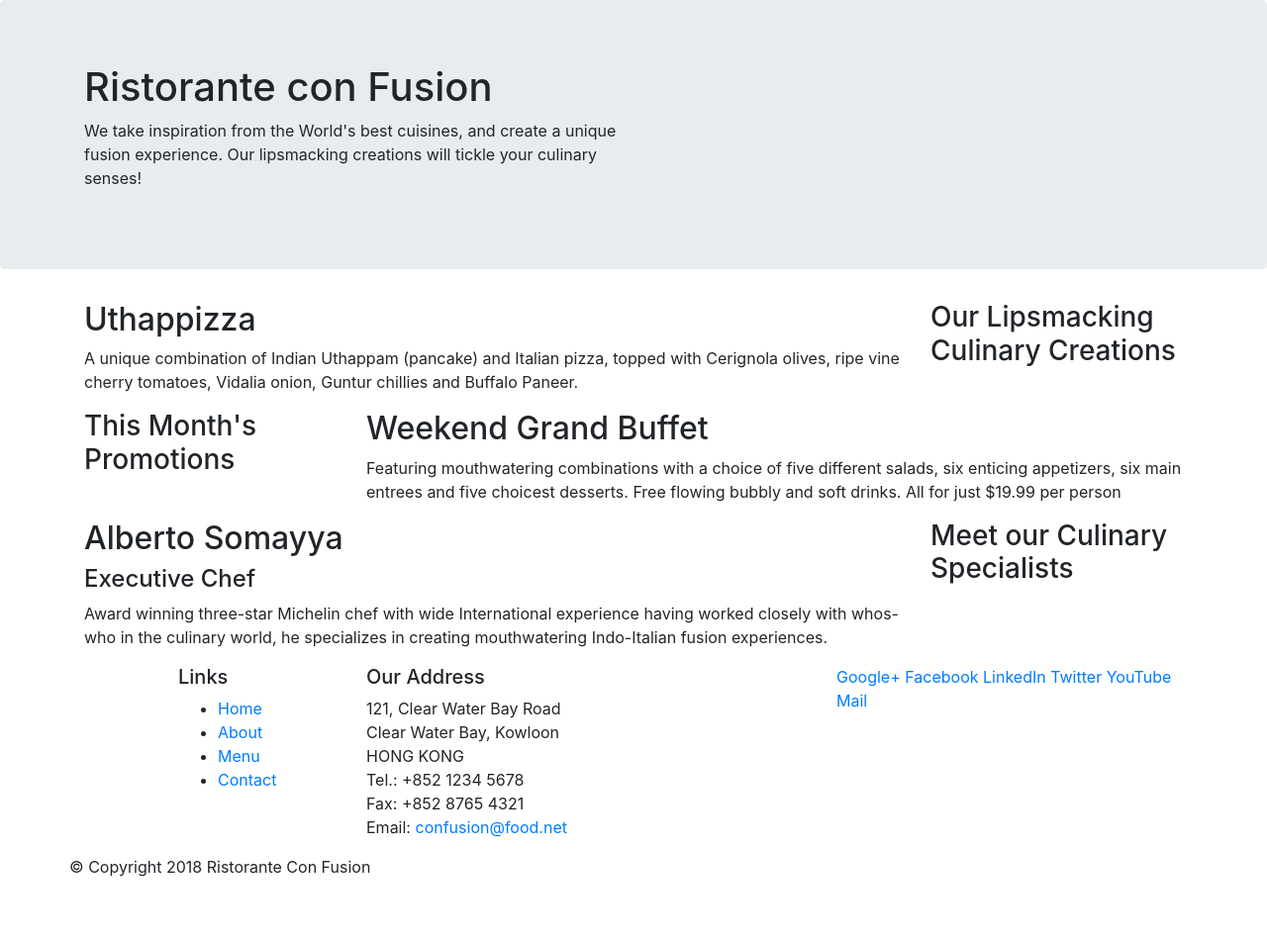
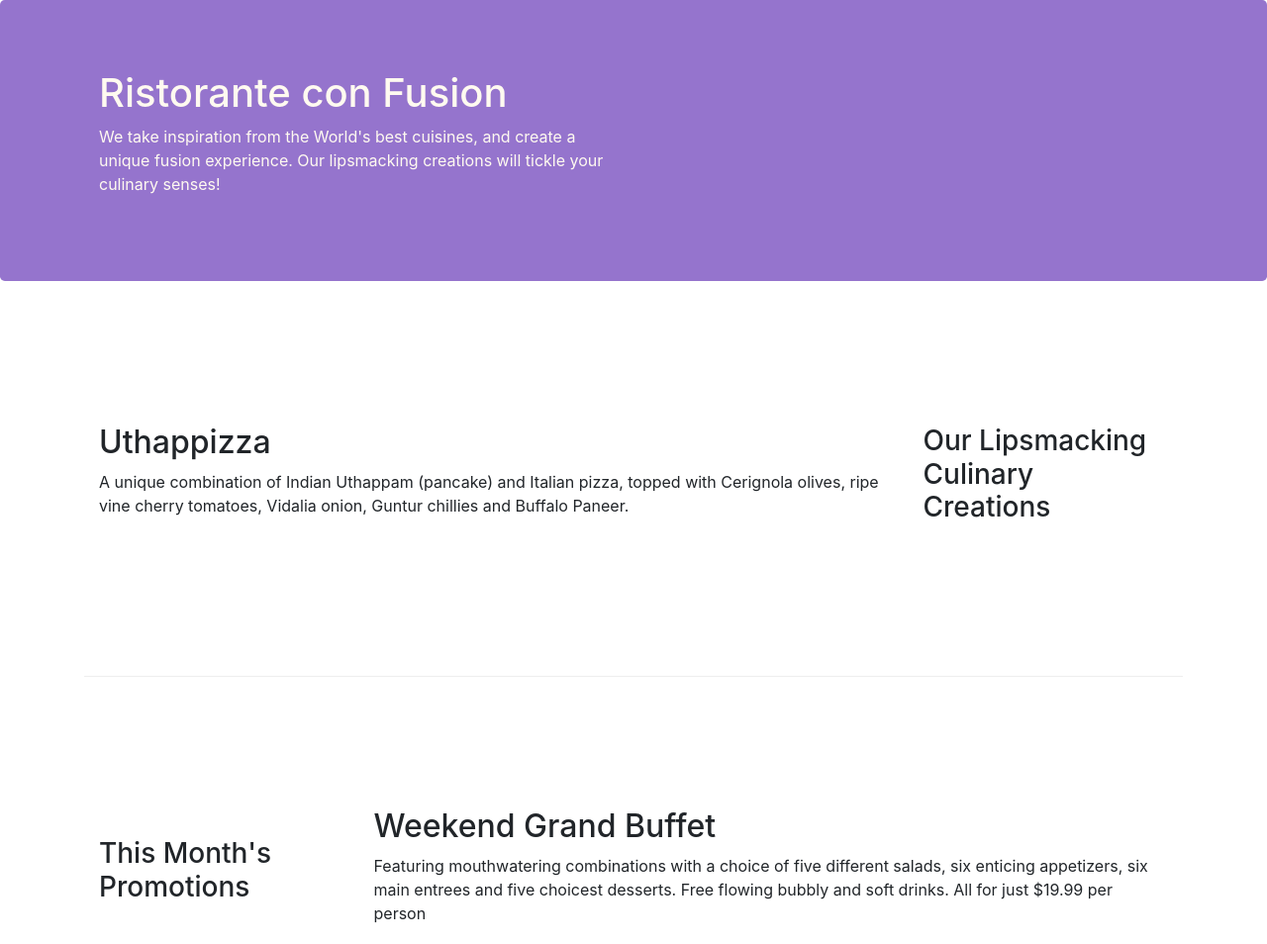
Before and after one commit to aliahsan07/bootStrapFTW, a website: page index.html in a window 1280 px wide. Shown: the top 954 px of the page at 99% size. Before the commit the page ends 904 px from the top, so only its background shows below. Drawn offline with nearby package versions, Linux system fonts and the light colour scheme.

Commit message:
Bootstrap part 2

```diff
--- /dev/null
+++ b/css/styles.css
@@ -0,0 +1,31 @@
+.row-header {
+    margin: 0px auto;
+    padding: 0px auto;
+}
+
+.row-content {
+    margin: 0px auto;
+    padding: 50px 0px 50px 0px;
+    border-bottom: 1px ridge;
+    min-height: 400px;
+}
+
+.footer {
+    background-color: #D1C4E9;
+    margin: 0px auto;
+    padding: 20px 0px 20px 0px;
+}
+
+
+.jumbotron {
+    padding: 70px 30px 70px 30px;
+    margin: 0px auto;
+    background: #9574CD;
+    color: floralwhite;
+}
+
+.address{
+    font-size: 80%;
+    margin: 0px;
+    color:  #0f0f0f;
+}
--- a/index.html
+++ b/index.html
@@ -10,6 +10,7 @@
 
      <!-- Bootstrap CSS -->
      <link rel="stylesheet" href="node_modules/bootstrap/dist/css/bootstrap.min.css">
+     <link rel="stylesheet" href="css/styles.css">
 
     <title>Ristorante Con Fusion</title>
 </head>
@@ -18,7 +19,7 @@
 
     <header class="jumbotron">
         <div class="container">
-            <div class="row">
+            <div class="row row-header">
                 <div class="col-12 col-sm-6">
                     <h1>Ristorante con Fusion</h1>
                     <p>We take inspiration from the World's best cuisines, and create a unique fusion experience. Our lipsmacking creations will tickle your culinary senses!</p>
@@ -30,7 +31,7 @@
     </header>
 
     <div class="container">
-        <div class="row">
+        <div class="row row-content align-items-center">
             <div class="col-12 col-sm-4 order-sm-last col-md-3">
                 <h3>Our Lipsmacking Culinary Creations</h3>
             </div>
@@ -41,7 +42,7 @@
         </div>
 
 
-        <div class="row">
+        <div class="row row-content align-items-center">
             <div class="col-12 col-sm-4 col-md-3">
                 <h3>This Month's Promotions</h3>
             </div>
@@ -51,8 +52,8 @@
             </div>
         </div>
 
-        <div class="row">
-            <div class="col-12 col-sm-4 order-sm-last col-md-3">
+        <div class="row row-content align-items-center">
+            <div class="col-12 col-sm-4 order-sm-last col-md-3 ">
                 <h3>Meet our Culinary Specialists</h3>
             </div>
             <div class="col col-sm order-sm-first col-md">
@@ -63,12 +64,12 @@
         </div>
     </div>
 
-    <footer>
+    <footer class="footer">
         <div class="container">
             <div class="row">
                 <div class="col-4 offset-1 col-sm-2">
                     <h5>Links</h5>
-                    <ul>
+                    <ul class="list-unstyled">
                         <li><a href="#">Home</a></li>
                         <li><a href="#">About</a></li>
                         <li><a href="#">Menu</a></li>
@@ -86,8 +87,8 @@
 		              Email: <a href="mailto:confusion@food.net">confusion@food.net</a>
 		           </address>
                 </div>
-                <div class="col-12 col-sm-4">
-                    <div>
+                <div class="col-12 col-sm-4 align-self-center">
+                    <div class="text-center">
                         <a href="http://google.com/+">Google+</a>
                         <a href="http://www.facebook.com/profile.php?id=">Facebook</a>
                         <a href="http://www.linkedin.com/in/">LinkedIn</a>
@@ -97,7 +98,7 @@
                     </div>
                 </div>
            </div>
-           <div class="row">
+           <div class="row justify-content-center">
                 <div class="class-auto">
                     <p>© Copyright 2018 Ristorante Con Fusion</p>
                 </div>
```
